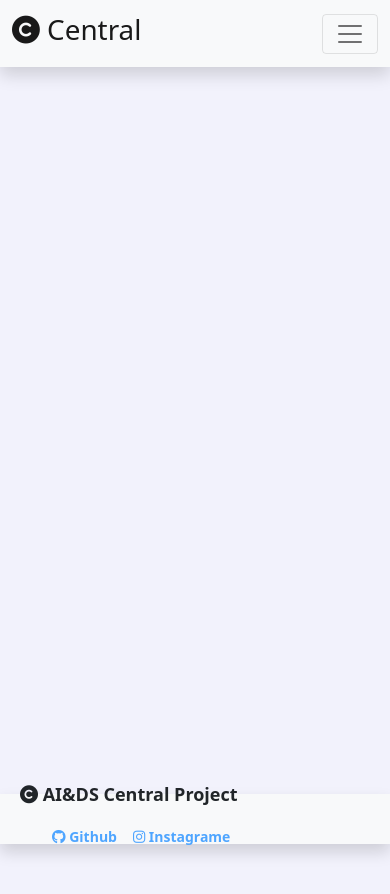
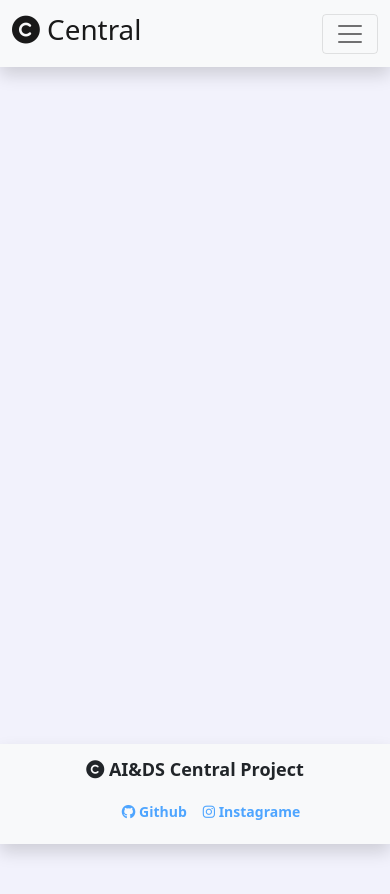
Before and after one commit to Coding-Central-Club/Central-Web-UI, a plain HTML site: page view/home.html in a window 390 px wide. Drawn offline with nearby package versions, Linux system fonts and the light colour scheme.

Commit message:
Added New UI Changes Setup

```diff
--- a/res/css/style.css
+++ b/res/css/style.css
@@ -64,3 +64,24 @@ input[type="search"]:focus {
     font-size: 14px;
     font-weight: bold;
 }
+
+
+@media (max-width:1199px) {
+
+}
+
+@media (max-width:991px) {
+}
+
+@media (max-width:767px) {
+    .footer {
+        height: 100px;
+        text-align: center;
+        justify-content: center;
+    }
+
+    .footer .ul-box{
+        text-align: center;
+        justify-content: center;
+    }
+}
--- a/view/home.html
+++ b/view/home.html
@@ -73,7 +73,7 @@
                         <h1 class="p-2"><i class="fa-solid fa-copyright"></i> AI&DS Central Project </h1>
                     </div>
                     <div class="col-lg-6 col-md-6 col-sm-6">
-                        <ul class="d-flex">
+                        <ul class="ul-box d-flex">
                             <li>
                                 <h3 class="text-center p-2">
                                     <a href="https://github.com/Coding-Central-Club" target=""><i class="fa-brands fa-github"></i> Github
```
